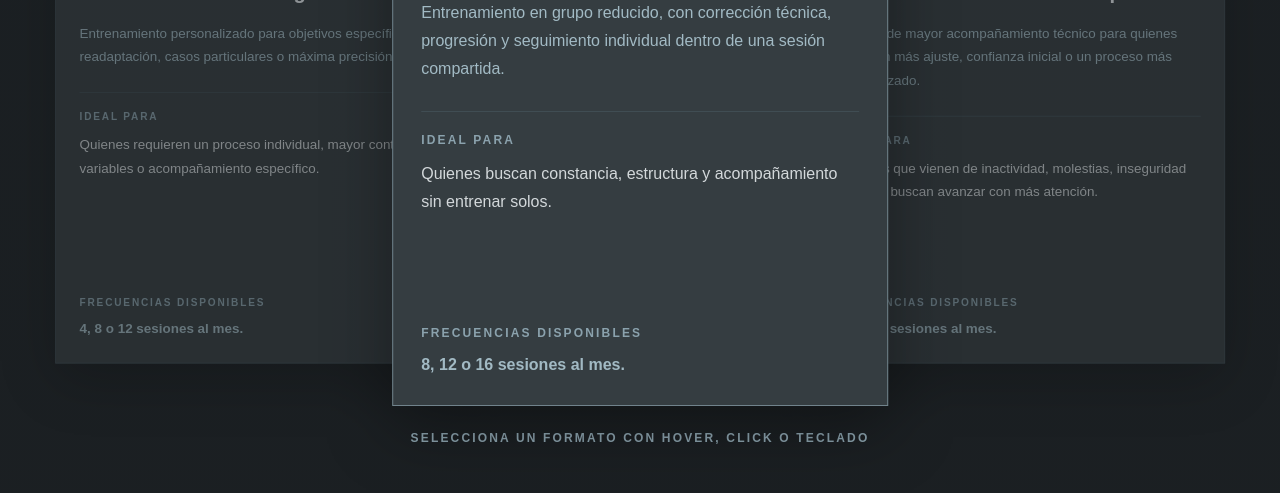
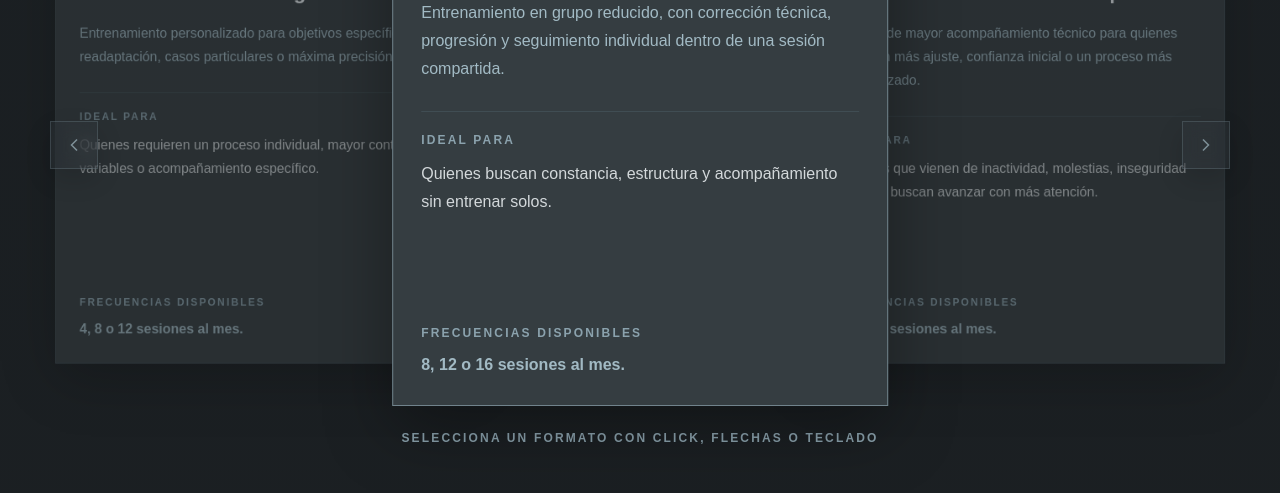
Before and after one commit to boris16a/ULF_web, a Next.js app: page / in a window 1280 px wide. Shown: the part 3440-3933 px from the top of the page. Built offline with nearby package versions, Linux system fonts and the light colour scheme.

Commit message:
Refine founder plans carousel transitions

```diff
--- a/components/FounderPlansSection.tsx
+++ b/components/FounderPlansSection.tsx
@@ -47,6 +47,25 @@ function WolfMark({ className }: { className: string }) {
         strokeLinejoin="round"
       />
       <path d="m17 23 4 2M31 23l-4 2" stroke="currentColor" strokeWidth="2" />
+    </svg>
+  );
+}
+
+function ArrowIcon({ direction }: { direction: "left" | "right" }) {
+  return (
+    <svg
+      aria-hidden="true"
+      viewBox="0 0 24 24"
+      className="h-5 w-5"
+      fill="none"
+    >
+      <path
+        d={direction === "left" ? "m15 18-6-6 6-6" : "m9 6 6 6-6 6"}
+        stroke="currentColor"
+        strokeWidth="1.8"
+        strokeLinecap="square"
+        strokeLinejoin="miter"
+      />
     </svg>
   );
 }
@@ -117,18 +136,36 @@ export default function FounderPlansSection() {
           onTouchStart={handleTouchStart}
           onTouchEnd={handleTouchEnd}
         >
+          <button
+            type="button"
+            aria-label="Formato anterior"
+            className="absolute left-0 top-1/2 z-40 hidden h-12 w-12 -translate-y-1/2 items-center justify-center border border-steel-light/35 bg-petrol/45 text-silver-cold opacity-70 shadow-[0_10px_28px_rgba(0,0,0,0.2)] backdrop-blur-sm transition-[background-color,border-color,opacity,transform] duration-300 hover:border-steel-light/55 hover:bg-steel-brand/65 hover:opacity-100 focus-visible:border-steel-light focus-visible:outline-none lg:flex"
+            onClick={activatePrevious}
+          >
+            <ArrowIcon direction="left" />
+          </button>
+
+          <button
+            type="button"
+            aria-label="Formato siguiente"
+            className="absolute right-0 top-1/2 z-40 hidden h-12 w-12 -translate-y-1/2 items-center justify-center border border-steel-light/35 bg-petrol/45 text-silver-cold opacity-70 shadow-[0_10px_28px_rgba(0,0,0,0.2)] backdrop-blur-sm transition-[background-color,border-color,opacity,transform] duration-300 hover:border-steel-light/55 hover:bg-steel-brand/65 hover:opacity-100 focus-visible:border-steel-light focus-visible:outline-none lg:flex"
+            onClick={activateNext}
+          >
+            <ArrowIcon direction="right" />
+          </button>
+
           {founderPlans.formats.map((format, index) => {
             const position = getCardPosition(index, activeIndex);
             const isActive = position === "center";
 
             return (
               <article
-                className={`absolute left-1/2 top-4 flex h-[530px] w-[calc(100%-3rem)] cursor-pointer flex-col border bg-petrol p-6 shadow-[0_20px_65px_rgba(0,0,0,0.36)] transition-[transform,opacity,border-color] duration-500 ease-out motion-reduce:transition-none sm:h-[510px] sm:w-[76%] sm:p-7 lg:h-[530px] lg:w-[42%] ${
+                className={`absolute left-1/2 top-4 flex h-[530px] w-[calc(100%-3rem)] cursor-pointer flex-col border bg-petrol p-6 shadow-[0_20px_65px_rgba(0,0,0,0.36)] transition-[transform,opacity,border-color,box-shadow] duration-500 ease-[cubic-bezier(0.22,1,0.36,1)] will-change-transform motion-reduce:transition-none sm:h-[510px] sm:w-[76%] sm:p-7 lg:h-[530px] lg:w-[42%] ${
                   positionClasses[position]
                 } ${
                   isActive
                     ? "border-steel-light/70"
-                    : "border-steel-dark/35 hover:opacity-80"
+                    : "border-steel-dark/35 hover:border-steel-light/45 hover:opacity-70"
                 }`}
                 key={format.code}
                 role="button"
@@ -136,7 +173,6 @@ export default function FounderPlansSection() {
                 aria-current={isActive ? "true" : undefined}
                 aria-pressed={isActive}
                 aria-label={`${format.title}${isActive ? ", formato activo" : ""}`}
-                onMouseEnter={() => setActiveIndex(index)}
                 onClick={() => setActiveIndex(index)}
                 onFocus={() => setActiveIndex(index)}
                 onKeyDown={handleKeyDown}
@@ -178,7 +214,7 @@ export default function FounderPlansSection() {
         </div>
 
         <p className="text-center text-xs font-semibold uppercase tracking-[0.18em] text-steel-light">
-          <span className="hidden md:inline">Selecciona un formato con hover, click o teclado</span>
+          <span className="hidden md:inline">Selecciona un formato con click, flechas o teclado</span>
           <span className="md:hidden">Desliza o toca una tarjeta para explorar formatos</span>
         </p>
 
```
